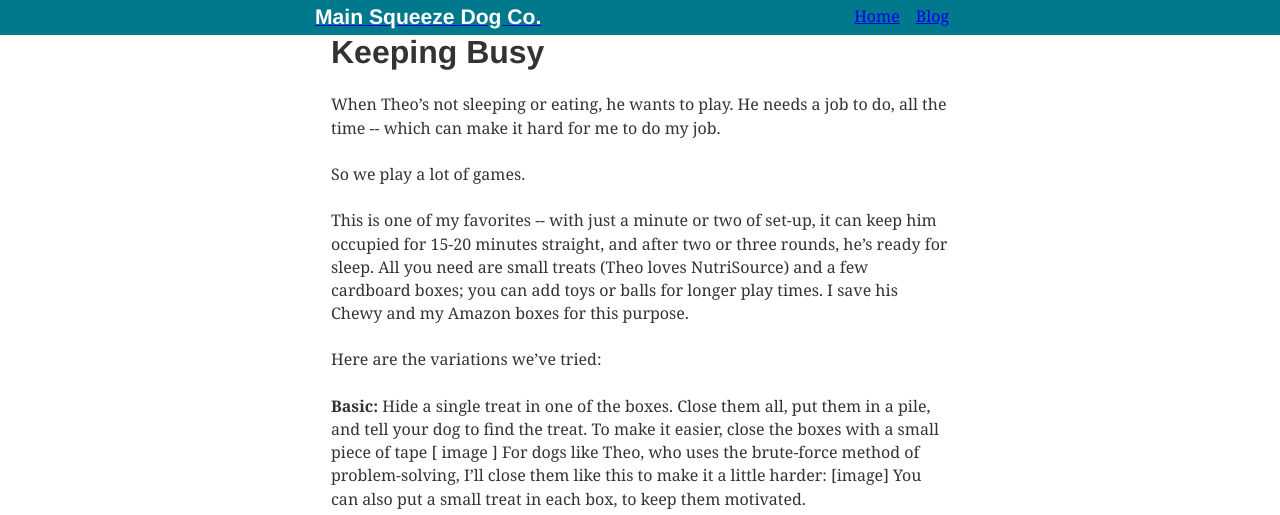
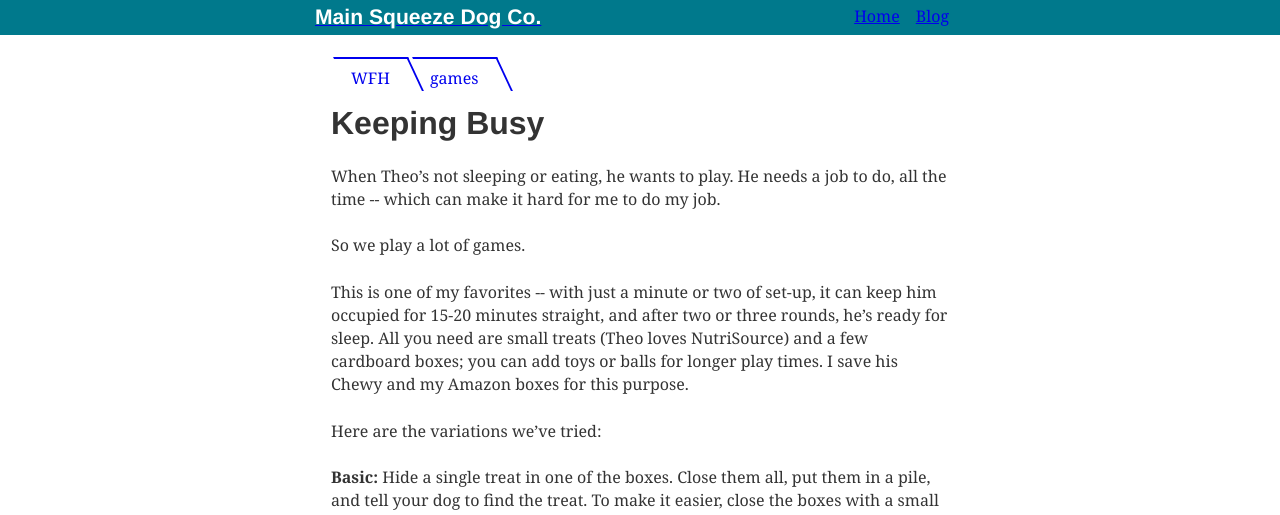
Before and after one commit to msdogco/gatsby-basic, a Gatsby site: page /keeping-busy/ in a window 1280 px wide. Shown: the top 515 px of the page. Built offline with nearby package versions, Linux system fonts and the light colour scheme; Gatsby itself is replaced by a stand-in of ours; some packages are replaced by stand-ins of ours.

Commit message:
show tags in angled thing

```diff
--- a/src/styles/global.scss
+++ b/src/styles/global.scss
@@ -35,3 +35,33 @@ $color5 : #003d5b;
     background-repeat: no-repeat;
     background-position: right;
 }
+
+.postTag::before {
+    background: transparent;
+    border-right: 2px solid;
+    border-top: 2px solid;
+    content: "";
+    left: 0px;
+    bottom: 8px;
+    right: -16px;
+    position: absolute;
+    top: 0;
+    transform: skewX(25deg);
+    z-index: 0;
+}
+
+.postTag {
+    position: relative;
+    padding: 10px;
+    margin: 10px;
+    text-decoration: none;
+    background-image: none;
+}
+
+.postTagList {
+    margin-top: 2rem;
+    position: relative;
+}
+.blogPostTitle {
+    margin-top: 1rem;
+}
--- a/src/templates/blog-post.js
+++ b/src/templates/blog-post.js
@@ -7,7 +7,13 @@ export default function BlogPost({ data }) {
   return (
     <Layout>
       <div>
-        <h1>{post.frontmatter.title}</h1>
+        <div class="postTagList">
+           { post.frontmatter.tags.map(function(tag, i){
+                   return <a class="postTag" href={"/tags/" + tag.toLowerCase()} key={i}>{tag}</a>;
+               })
+           }
+        </div>
+        <h1 class="blogPostTitle">{post.frontmatter.title}</h1>
         <div dangerouslySetInnerHTML={{ __html: post.html }} />
       </div>
     </Layout>
@@ -20,6 +26,7 @@ export const query = graphql`
       html
       frontmatter {
         title
+        tags
       }
     }
   }
```
